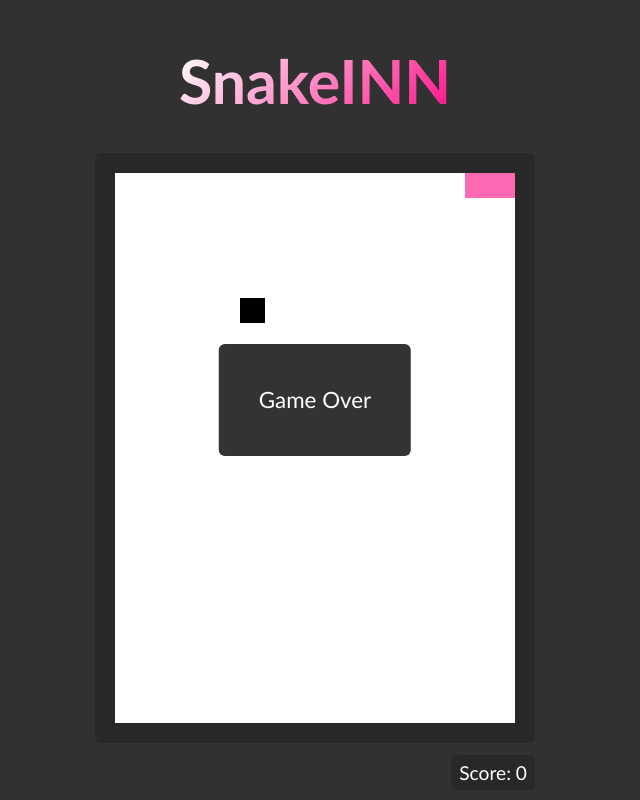
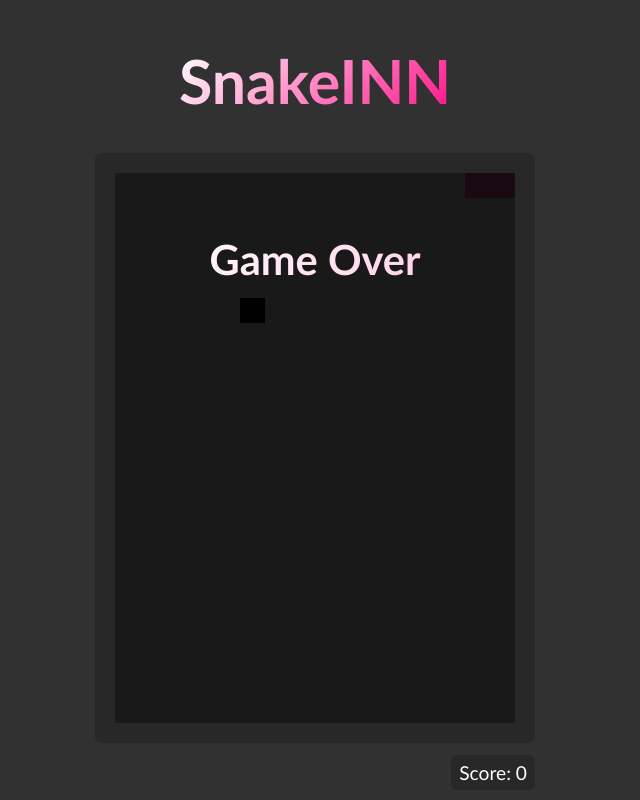
Before and after one commit to mitjapotocin/snake-game, a website built with Parcel: page index.html in a window 1280 px wide. Shown: the whole page, without its empty margins (325-965 px from the left). Built offline with nearby package versions, Linux system fonts and the light colour scheme.

Commit message:
Game over screen style change

```diff
--- a/index.html
+++ b/index.html
@@ -9,11 +9,12 @@
   <body>
     <div class="container">
       <h1>SnakeINN</h1>
-      <div class="game-container"></div>
+      <div class="game-container">
+        <div class="game-over">
+          <p>Game Over</p>
+        </div>
+      </div>
       <div class="score"><span>Score: 0</span></div>
-      <div class="game-over">
-        <p>Game Over</p>
-      </div>
     </div>
   </body>
   <script src="/src/js/main.js"></script>
--- a/src/scss/style.scss
+++ b/src/scss/style.scss
@@ -17,6 +17,7 @@ body {
 }
 
 .game-container {
+  position: relative;
   border: 20px solid rgba(0, 0, 0, 0.18);
   border-radius: 6px;
 }
@@ -65,14 +66,21 @@ h1 {
 .game-over {
   display: none;
   position: absolute;
-  background: rgba(0, 0, 0, 0.8);
-  border-radius: 6px;
+  background: rgba(0, 0, 0, 0.9);
   padding: 20px 40px;
-  top: 50%;
-  left: 50%;
-  transform: translate(-50%, -50%);
+  top: 0;
+  left: 0;
+  bottom: 0;
+  right: 0;
   color: #fff;
-  font-size: 1.4rem;
+
+  p {
+    font-size: 2.6rem;
+    font-weight: 900;
+    background: linear-gradient(135deg, rgba(255, 255, 255, 1) 0%, #ffcae5 100%);
+    -webkit-background-clip: text;
+    -webkit-text-fill-color: transparent;
+  }
 
   &.active {
     display: block;
```
